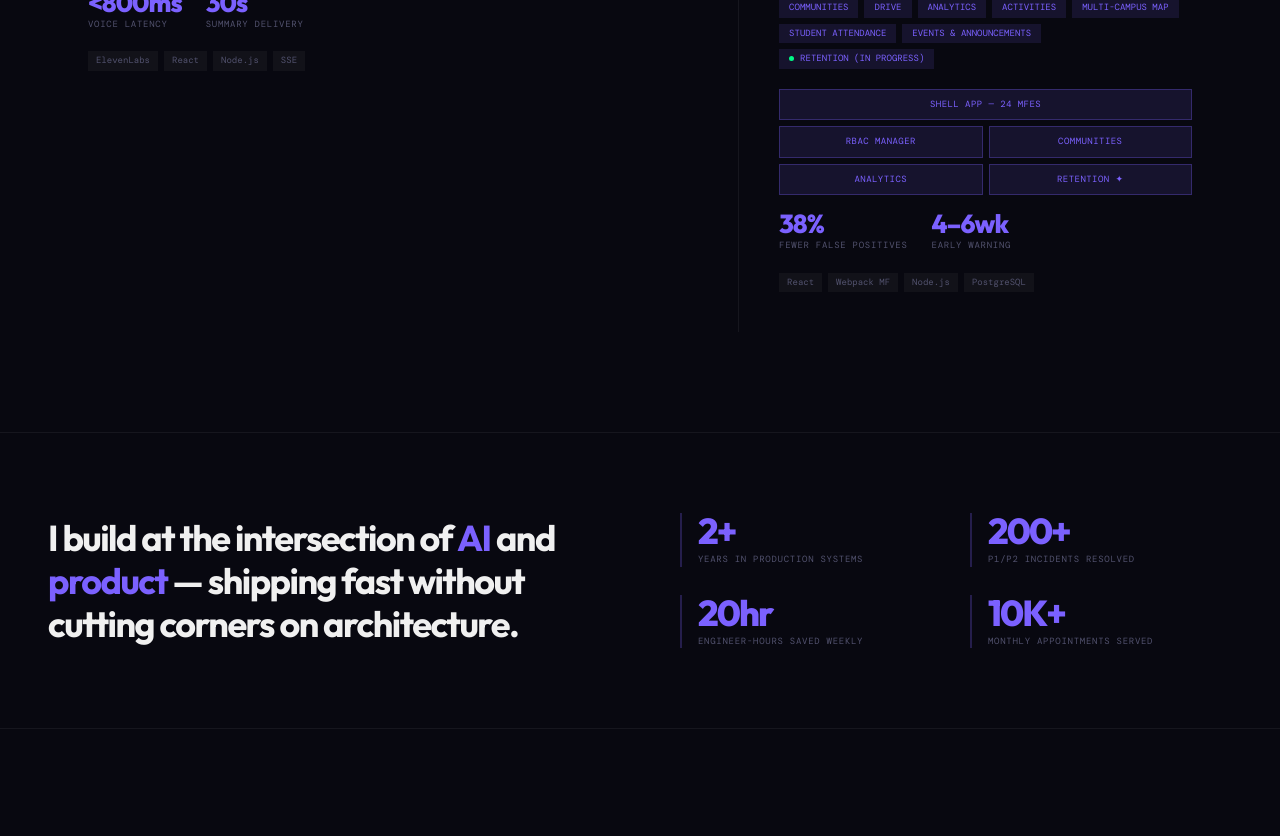
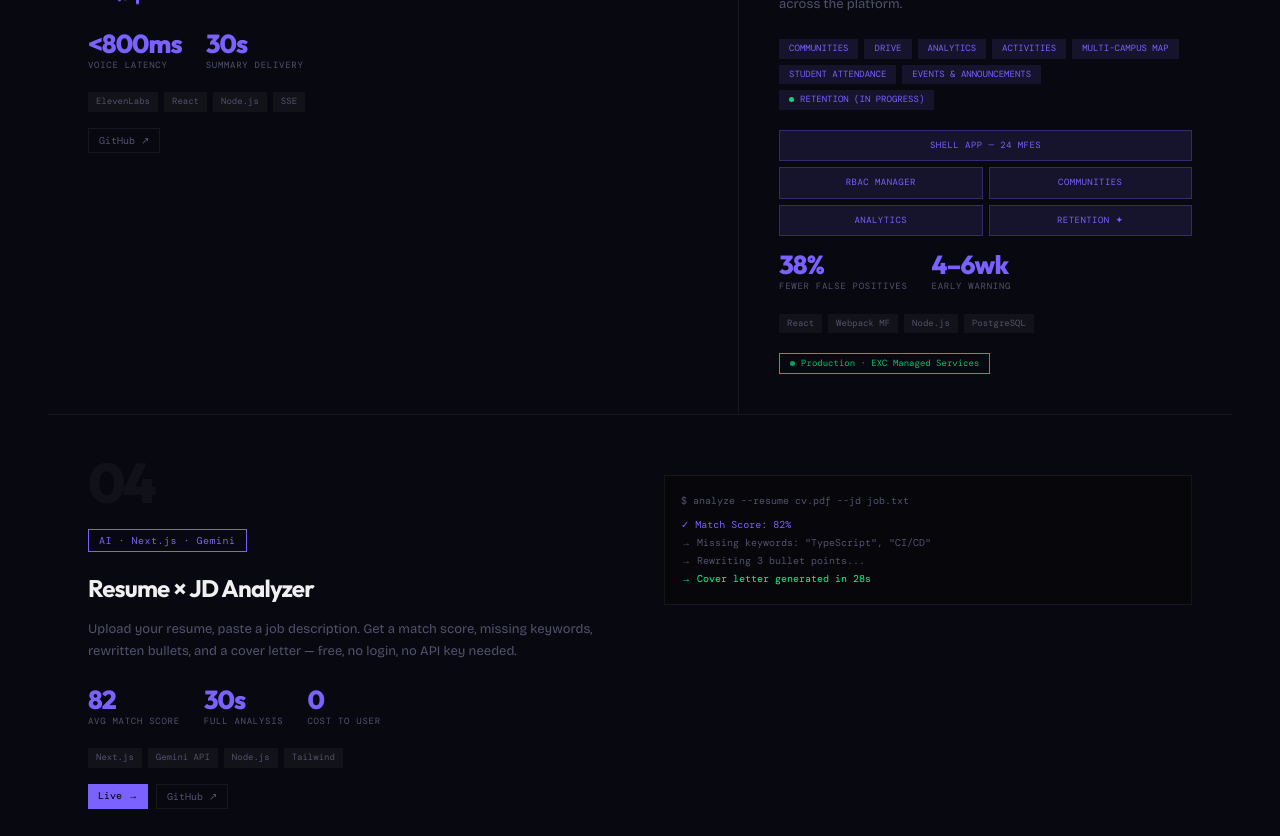
Before and after one commit to darcy2002/devanshi-portfolio, a Next.js app: page / in a window 1280 px wide. Shown: the part 1900-2736 px from the top of the page. Built offline with nearby package versions, Linux system fonts and the light colour scheme.

Commit message:
feat: add resume analyzer project + live links
Adds card 04 (Resume × JD Analyzer) with Live/GitHub buttons, retroactively adds GitHub buttons to cards 1–2, adds Production label to card 3, and updates project count to 04.

Co-Authored-By: Claude Sonnet 4.6 <noreply@anthropic.com>

```diff
--- a/components/Projects.tsx
+++ b/components/Projects.tsx
@@ -1,4 +1,5 @@
 'use client';
+import { useState } from 'react';
 import { motion, type Variants } from 'framer-motion';
 import TerminalWindow from './TerminalWindow';
 import type { TermLine } from './TerminalWindow';
@@ -183,6 +184,35 @@ function Metric({ val, label }: { val: string; label: string }) {
   );
 }
 
+function CardButton({ href, children, variant }: { href: string; children: string; variant: 'live' | 'github' }) {
+  const [hovered, setHovered] = useState(false);
+  const base: React.CSSProperties = {
+    fontFamily: 'var(--font-dm-mono)',
+    fontSize: 10,
+    padding: '4px 10px',
+    cursor: 'pointer',
+    textDecoration: 'none',
+    display: 'inline-block',
+    opacity: hovered ? 0.8 : 1,
+    transition: 'opacity 0.2s',
+    borderRadius: 0,
+  };
+  const live: React.CSSProperties = { background: 'var(--accent)', color: '#000', border: 'none' };
+  const github: React.CSSProperties = { background: 'transparent', color: 'var(--muted)', border: '1px solid var(--border)' };
+  return (
+    <a
+      href={href}
+      target="_blank"
+      rel="noopener noreferrer"
+      style={{ ...base, ...(variant === 'live' ? live : github) }}
+      onMouseEnter={() => setHovered(true)}
+      onMouseLeave={() => setHovered(false)}
+    >
+      {children}
+    </a>
+  );
+}
+
 function StackTag({ children }: { children: string }) {
   return (
     <span
@@ -196,6 +226,29 @@ function StackTag({ children }: { children: string }) {
     >
       {children}
     </span>
+  );
+}
+
+/* ── Resume Analyzer Score Visual ── */
+function ScoreDisplay() {
+  return (
+    <div
+      style={{
+        background: 'rgba(0,0,0,0.3)',
+        border: '1px solid var(--border)',
+        padding: 16,
+        margin: '20px 0',
+        fontFamily: 'var(--font-dm-mono)',
+        fontSize: 10,
+        lineHeight: 1.8,
+      }}
+    >
+      <div style={{ color: 'var(--muted)', marginBottom: 6 }}>$ analyze --resume cv.pdf --jd job.txt</div>
+      <div style={{ color: 'var(--accent)' }}>✓ Match Score: 82%</div>
+      <div style={{ color: 'var(--muted)' }}>→ Missing keywords: &quot;TypeScript&quot;, &quot;CI/CD&quot;</div>
+      <div style={{ color: 'var(--muted)' }}>→ Rewriting 3 bullet points...</div>
+      <div style={{ color: 'var(--green)' }}>→ Cover letter generated in 28s</div>
+    </div>
   );
 }
 
@@ -342,7 +395,7 @@ export default function Projects() {
             color: 'var(--muted)',
           }}
         >
-          03 projects
+          04 projects
         </span>
       </div>
 
@@ -392,10 +445,13 @@ export default function Projects() {
               <Metric val="<2s" label="Response time" />
               <Metric val="4" label="Tool stages" />
             </div>
-            <div style={{ display: 'flex', gap: 6, flexWrap: 'wrap' }}>
+            <div style={{ display: 'flex', gap: 6, flexWrap: 'wrap', marginBottom: 16 }}>
               {['Node.js', 'Claude API', 'MCP', 'Telegram Bot API'].map((t) => (
                 <StackTag key={t}>{t}</StackTag>
               ))}
+            </div>
+            <div style={{ display: 'flex', gap: 8 }}>
+              <CardButton href="https://github.com/darcy2002/swigzy" variant="github">GitHub ↗</CardButton>
             </div>
           </div>
           <div>
@@ -434,10 +490,13 @@ export default function Projects() {
             <Metric val="<800ms" label="Voice latency" />
             <Metric val="30s" label="Summary delivery" />
           </div>
-          <div style={{ display: 'flex', gap: 6, flexWrap: 'wrap' }}>
+          <div style={{ display: 'flex', gap: 6, flexWrap: 'wrap', marginBottom: 16 }}>
             {['ElevenLabs', 'React', 'Node.js', 'SSE'].map((t) => (
               <StackTag key={t}>{t}</StackTag>
             ))}
+          </div>
+          <div style={{ display: 'flex', gap: 8 }}>
+            <CardButton href="#" variant="github">GitHub ↗</CardButton>
           </div>
         </motion.div>
 
@@ -521,10 +580,80 @@ export default function Projects() {
             <Metric val="38%" label="Fewer false positives" />
             <Metric val="4–6wk" label="Early warning" />
           </div>
-          <div style={{ display: 'flex', gap: 6, flexWrap: 'wrap' }}>
+          <div style={{ display: 'flex', gap: 6, flexWrap: 'wrap', marginBottom: 16 }}>
             {['React', 'Webpack MF', 'Node.js', 'PostgreSQL'].map((t) => (
               <StackTag key={t}>{t}</StackTag>
             ))}
+          </div>
+          <span
+            style={{
+              fontFamily: 'var(--font-dm-mono)',
+              fontSize: 9,
+              color: 'var(--green)',
+              border: '1px solid var(--green)',
+              padding: '3px 10px',
+              display: 'inline-flex',
+              alignItems: 'center',
+              gap: 6,
+              opacity: 0.75,
+            }}
+          >
+            <span
+              style={{
+                width: 5,
+                height: 5,
+                borderRadius: '50%',
+                background: 'var(--green)',
+                animation: 'dot-blink 1.5s ease-in-out infinite',
+                flexShrink: 0,
+              }}
+            />
+            Production · EXC Managed Services
+          </span>
+        </motion.div>
+
+        {/* ── CARD 4: Resume × JD Analyzer ── */}
+        <motion.div
+          variants={card}
+          className="project-card featured-card"
+          style={{
+            ...cardStyle,
+            gridColumn: 'span 2',
+            display: 'grid',
+            gridTemplateColumns: '1fr 1fr',
+            gap: 48,
+          }}
+          onMouseEnter={(e) => {
+            (e.currentTarget as HTMLDivElement).style.background = 'var(--surface)';
+          }}
+          onMouseLeave={(e) => {
+            (e.currentTarget as HTMLDivElement).style.background = 'var(--bg)';
+          }}
+        >
+          <div>
+            <CardNumber n="04" />
+            <CardTag>AI · Next.js · Gemini</CardTag>
+            <CardTitle>Resume × JD Analyzer</CardTitle>
+            <CardDesc>
+              {'Upload your resume, paste a job description. Get a match score, missing keywords, rewritten bullets, and a cover letter — free, no login, no API key needed.'}
+            </CardDesc>
+            <div style={{ display: 'flex', gap: 24, marginBottom: 20 }}>
+              <Metric val="82" label="Avg match score" />
+              <Metric val="30s" label="Full analysis" />
+              <Metric val="0" label="Cost to user" />
+            </div>
+            <div style={{ display: 'flex', gap: 6, flexWrap: 'wrap', marginBottom: 16 }}>
+              {['Next.js', 'Gemini API', 'Node.js', 'Tailwind'].map((t) => (
+                <StackTag key={t}>{t}</StackTag>
+              ))}
+            </div>
+            <div style={{ display: 'flex', gap: 8 }}>
+              <CardButton href="https://resume-jd-analyzer-ochre.vercel.app/" variant="live">Live →</CardButton>
+              <CardButton href="https://github.com/darcy2002/Resume-Analyzer" variant="github">GitHub ↗</CardButton>
+            </div>
+          </div>
+          <div>
+            <ScoreDisplay />
           </div>
         </motion.div>
       </motion.div>
```
